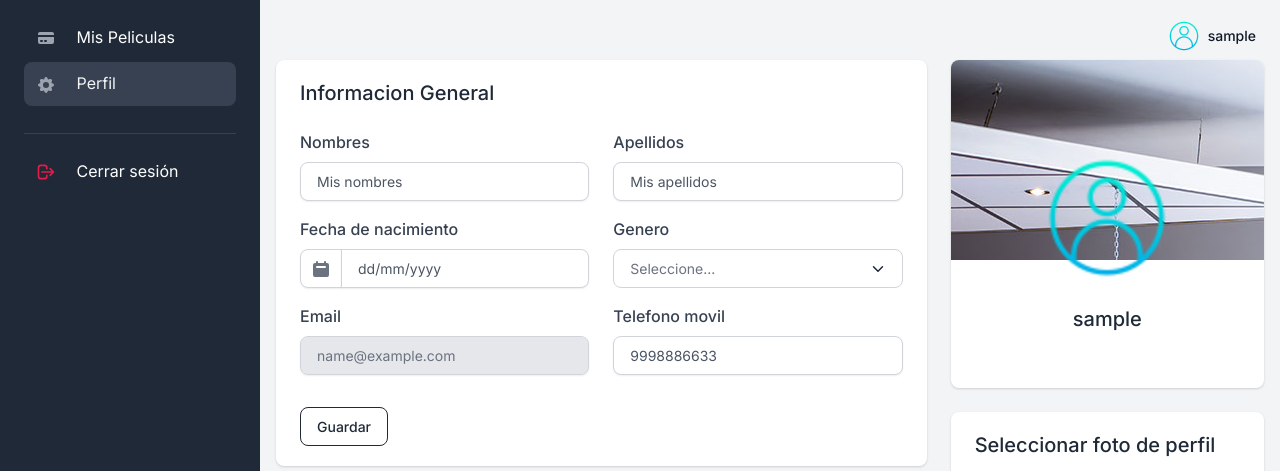
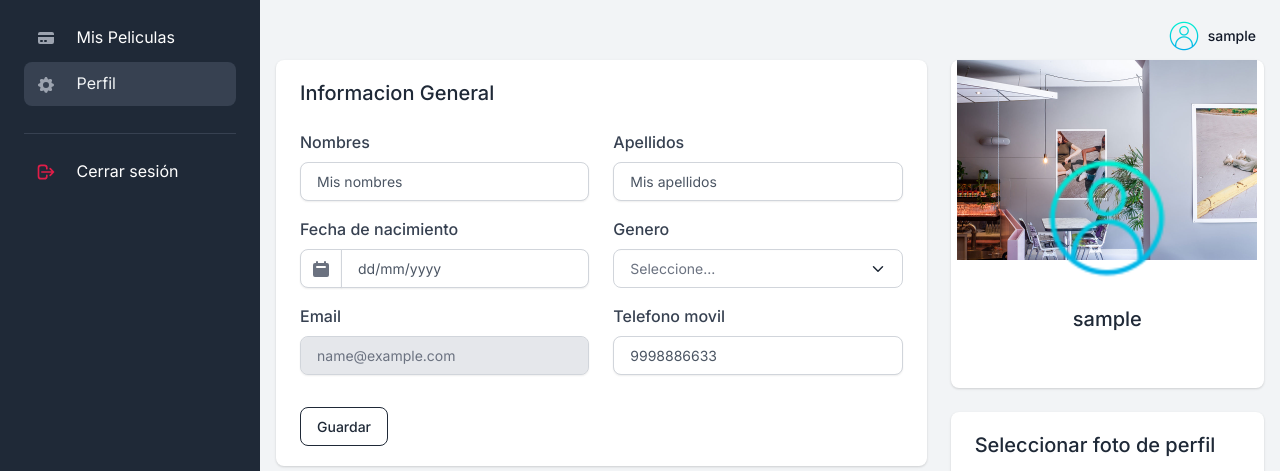
Before and after one commit to GrupoMisionTIC2022/Booking_Movies, a Flask app: page /settings.html in a window 1280 px wide. Shown: the top 471 px of the page. Run offline with Flask 2, Linux system fonts and the light colour scheme; the visitor is signed in with stand-in values (Sample User, id 1); data comes from the database, SQL or seed files in the repository; some libraries are stand-ins or nearby versions.

Commit message:
Update settings.html

```diff
--- a/apps/templates/home/settings.html
+++ b/apps/templates/home/settings.html
@@ -119,7 +119,9 @@
             <div class="row">
                 <div class="col-12 mb-4">
                     <div class="card shadow border-0 text-center p-0">
-                        <div class="profile-cover rounded-top" data-background="{{infocover}}"></div>
+                        <div class="profile-cover rounded-top " >
+                            <img src="{{infocover}}" class="profile-cover mx-auto " alt="Image user">
+                        </div>
                         <div class="card-body pb-5">
                             <img src="{{infoimage}}" class="avatar-xl rounded-circle mx-auto mt-n7 mb-4" alt="Image user">
                             <h5 class="h5">
```
